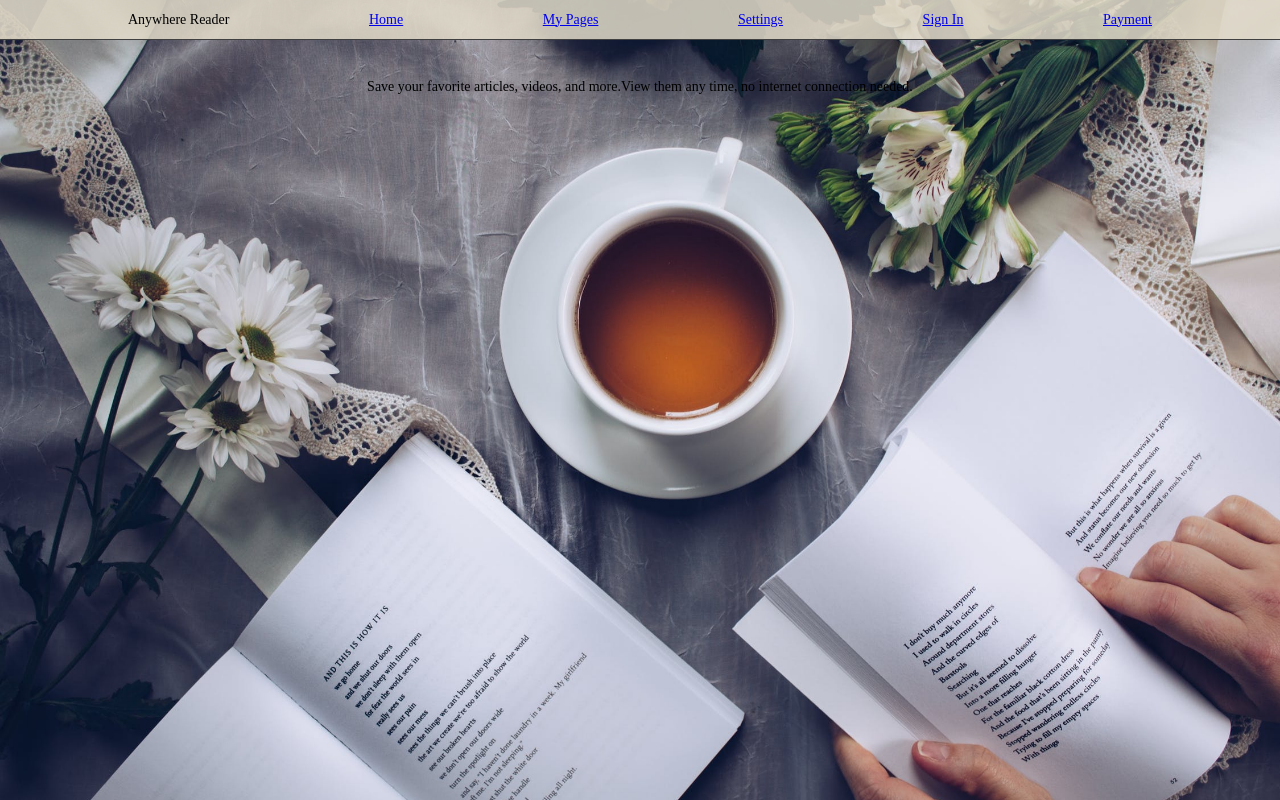
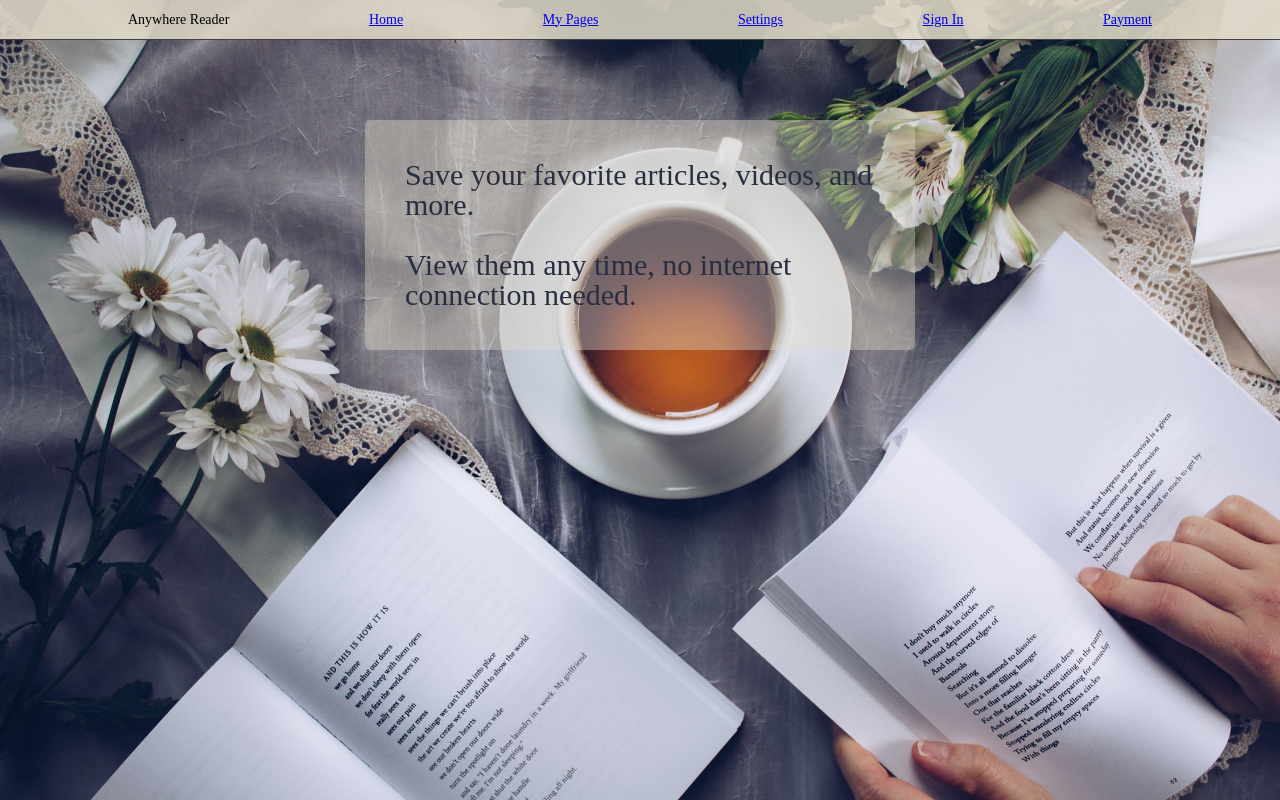
Before and after one commit to BloomTech-Labs/Labs8-OfflineReader, a React (Create React App) app in the folder frontend/: page / in a window 1280 px wide. Built offline with nearby package versions, Linux system fonts and the light colour scheme; what react-stripe-elements would draw is missing.

Commit message:
Added background to marketing blurb. Re-adjusted navigation.

```diff
--- a/frontend/src/components/LandingPage/LandingPage.js
+++ b/frontend/src/components/LandingPage/LandingPage.js
@@ -5,10 +5,16 @@ import { LandingPageDiv } from '../../styling';
 
 const MarketingBlurb = styled.div`
 	display: flex;
-	flex-direction: row;
-	justify-content: center;
-	color: black;
-	margin: 8rem 3rem 3rem 3rem;
+	flex-direction: column;
+	justify-content: space-between;
+	align-items: center;
+	max-width: 550px;
+	color: #282e40;
+	margin: 12rem 3rem 3rem 3rem;
+	padding: 4rem;
+	font-size: 3rem;
+	background-color: rgba(227, 220, 202, 0.4);
+	border-radius: 5px;
 `;
 
 const LandingPage = props => {
@@ -16,6 +22,7 @@ const LandingPage = props => {
 		<LandingPageDiv>
 			<MarketingBlurb>
 				<h2>Save your favorite articles, videos, and more. </h2>
+				<br />
 				<h2>View them any time, no internet connection needed.</h2>
 			</MarketingBlurb>
 		</LandingPageDiv>
--- a/frontend/src/components/Navi/Navi.js
+++ b/frontend/src/components/Navi/Navi.js
@@ -6,7 +6,6 @@ const NaviDiv = styled.div`
 	width: 100%;
 	height: 40px;
 	margin-bottom: 2rem;
-	// box-shadow: 0px 0px 30px -3px rgba(0, 0, 0, 0.75);
 	border-bottom: 1px solid #404040;
 	display: flex;
 	justify-content: center;
--- a/frontend/src/styling/splash.js
+++ b/frontend/src/styling/splash.js
@@ -14,4 +14,7 @@ export const LandingPageDiv = styled.div`
 	display: flex;
 	flex-direction: column;
 	align-items: center;
+	@media (max-width: 500px) {
+		width: 100%;
+	}
 `;
```
